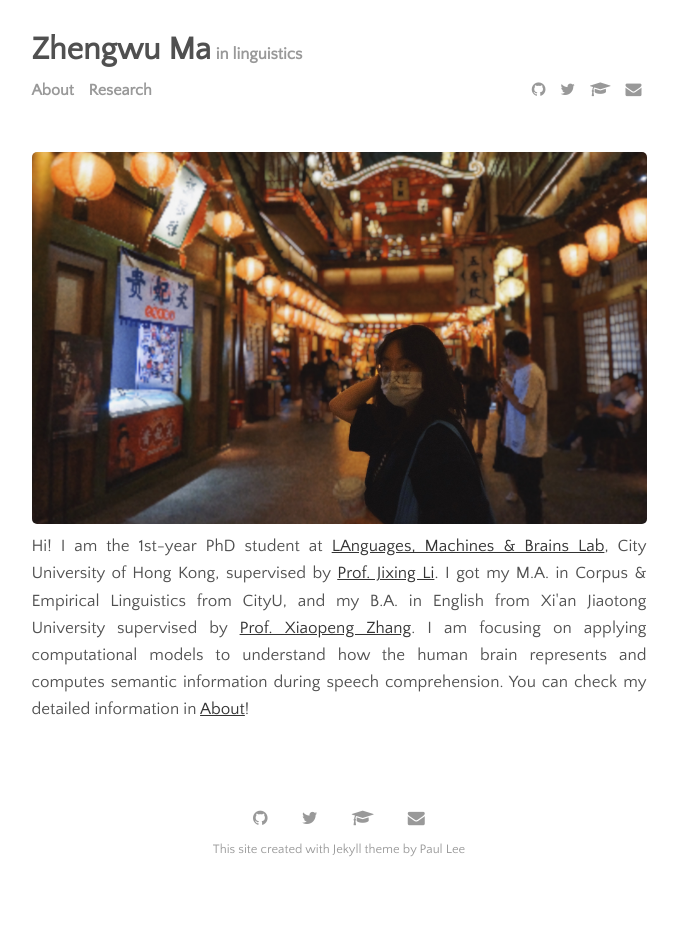
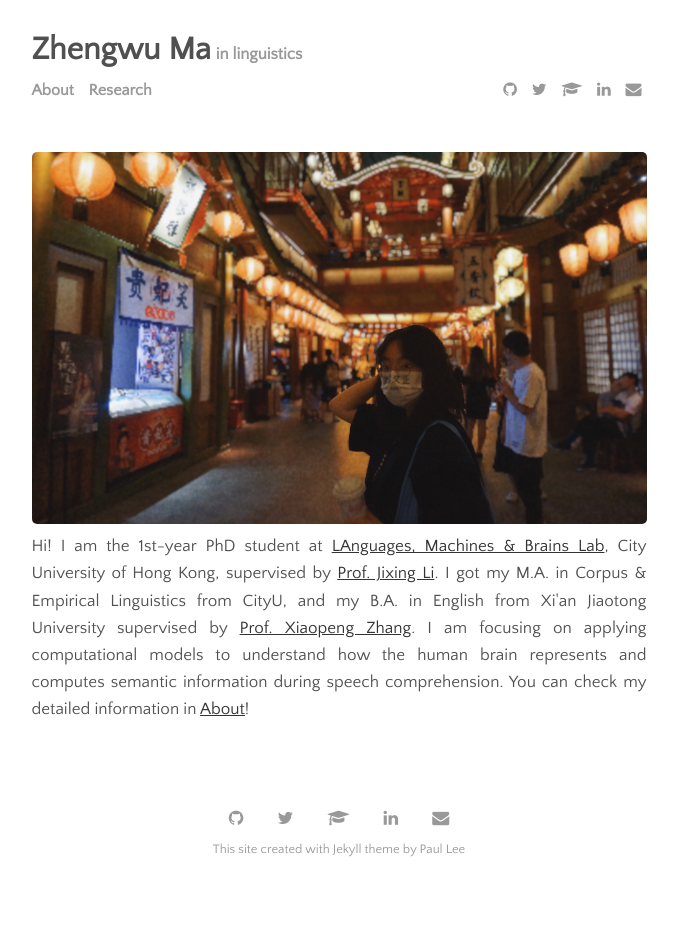
Before and after one commit to zhengwuma/zhengwuma.github.io, a Jekyll site: the page built from index.html, in a window 1280 px wide. Shown: the whole page, without its empty margins (301-979 px from the left). Built offline with Jekyll 4.4.1, drawn with Linux system fonts in a browser that asks for light colours; the list of posts is cut into pages by our own code.

Commit message:
Update settings.yml

```diff
--- a/_data/settings.yml
+++ b/_data/settings.yml
@@ -15,6 +15,7 @@ social:
 - {icon: 'github',     link: 'https://github.com/zhengwuma'}
 - {icon: 'twitter',    link: 'https://twitter.com/zhengwuma'}
 - {icon: 'graduation-cap',  link: 'https://scholar.google.com/citations?user=AFkl-oQAAAAJ&hl=en&oi=ao'}
+- {icon: 'linkedin',  link: 'https://www.linkedin.com/in/zhengwu-ma/'}
 - {icon: 'envelope',   link: 'mailto:zhengwu.ma@my.cityu.edu.hk'}
 
 # Customize site text
```
